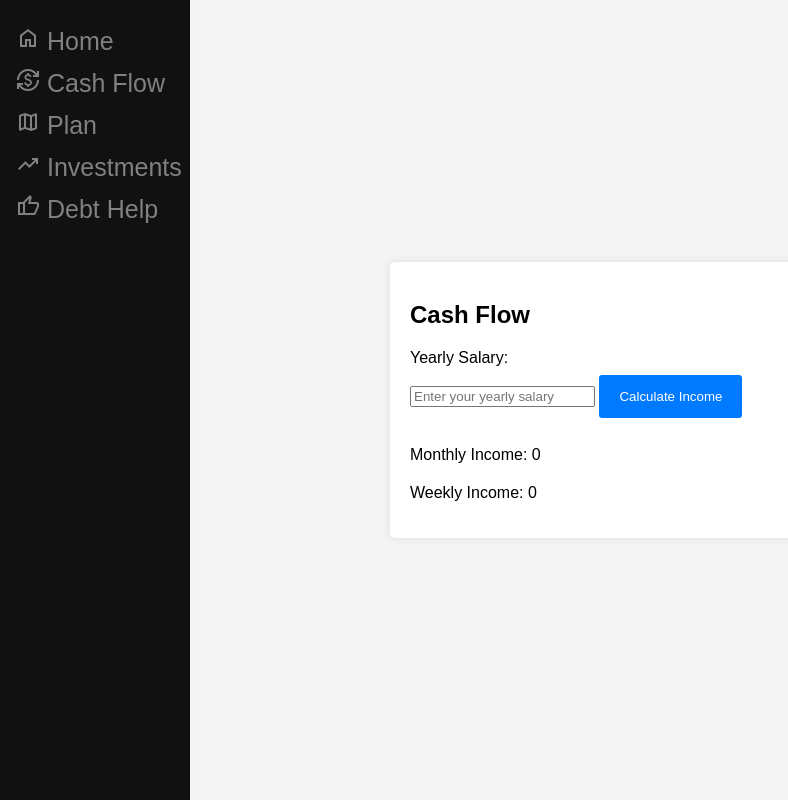
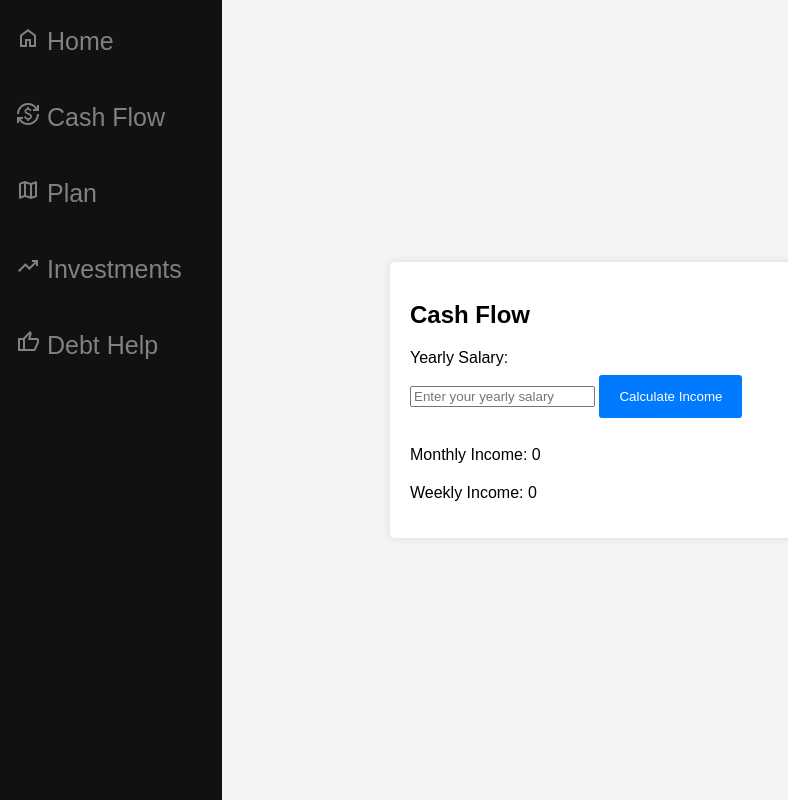
Before and after one commit to Austin-Brock/UGA-Hacks, a plain HTML site: page htmlFiles/cash.html in a window 1280 px wide. Shown: the whole page, without its empty margins (0-788 px from the left). Drawn offline with nearby package versions, Linux system fonts and the light colour scheme.

Commit message:
made navbar look better

```diff
--- a/cssFiles/cash.css
+++ b/cssFiles/cash.css
@@ -57,7 +57,7 @@ label {
     }
 
         .sidenav a {
-      padding: 6px 8px 6px 16px;
+          padding: 6px 40px 40px 16px;
           text-decoration: none;
           font-size: 25px;
           color: #818181;
--- a/cssFiles/debtHelp.css
+++ b/cssFiles/debtHelp.css
@@ -78,7 +78,7 @@ input[type="number"] {
 }
 
 .sidenav a {
-    padding: 6px 8px 6px 16px;
+    padding: 6px 40px 40px 16px;
     text-decoration: none;
     font-size: 25px;
     color: #818181;
--- a/cssFiles/investment.css
+++ b/cssFiles/investment.css
@@ -63,7 +63,7 @@
 }
 
 .sidenav a {
-    padding: 6px 8px 6px 16px;
+    padding: 6px 40px 40px 16px;
     text-decoration: none;
     font-size: 25px;
     color: #818181;
--- a/cssFiles/plan.css
+++ b/cssFiles/plan.css
@@ -62,13 +62,12 @@ body {
 }
 
 .sidenav a {
-    padding: 6px 8px 6px 16px;
+    padding: 6px 40px 40px 16px;
     text-decoration: none;
     font-size: 25px;
     color: #818181;
     display: block;
 }
-
 .sidenav a:hover {
     color: #f1f1f1;
 }
--- a/cssFiles/styles.css
+++ b/cssFiles/styles.css
@@ -59,7 +59,7 @@ body {
   }
 
     .sidenav a {
-      padding: 6px 8px 6px 16px;
+      padding: 6px 40px 40px 16px;
       text-decoration: none;
       font-size: 25px;
       color: #818181;
```
Lines whose indentation alone changed are shown as unchanged.
